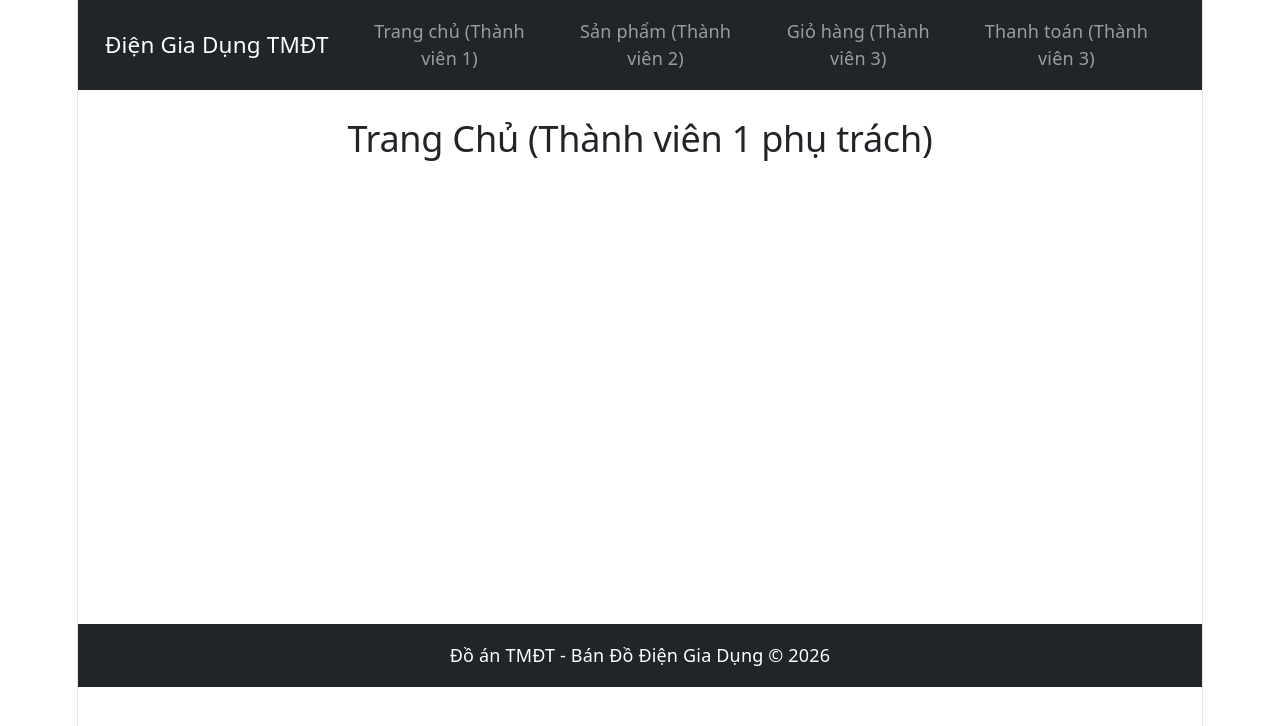
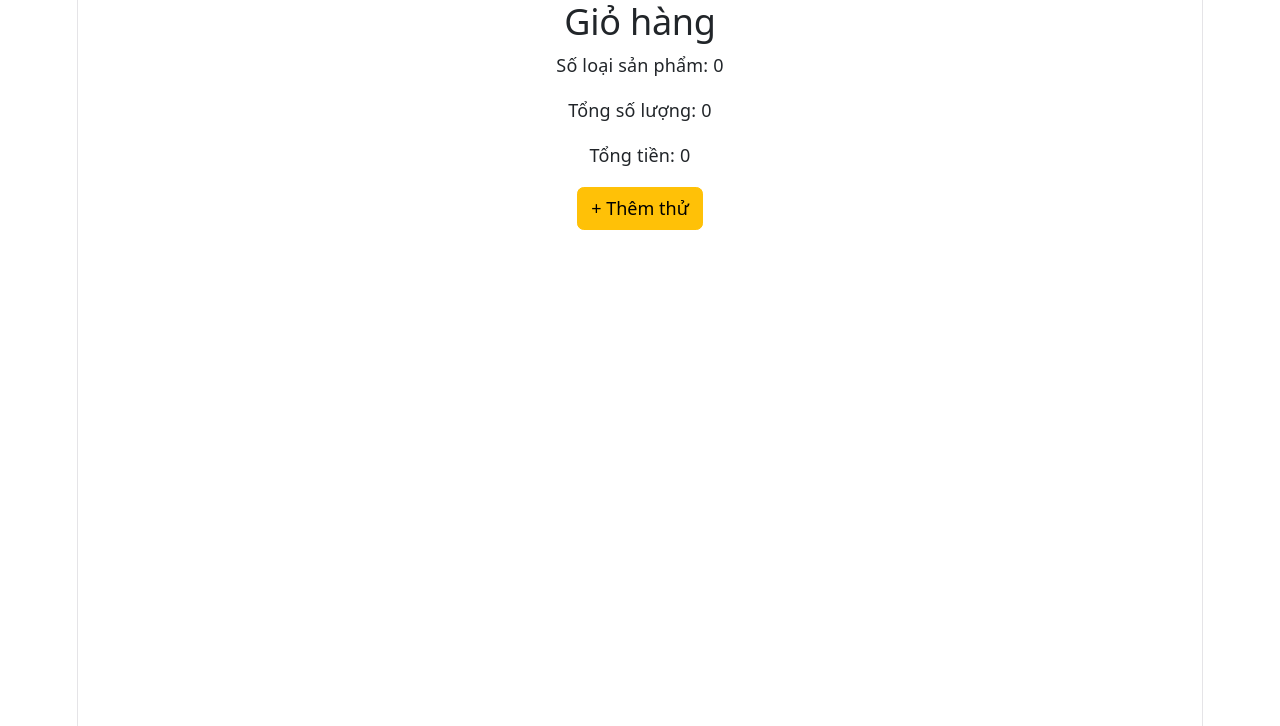
Before and after one commit to Phong205/DoAn_TMDT_DienGiaDung, a React (Vite) app: page / in a window 1280 px wide. Shown: the top 726 px of the page. Built offline with nearby package versions, Linux system fonts and the light colour scheme.

Commit message:
feat: add Cart and Checkout page components

```diff
--- a/src/App.jsx
+++ b/src/App.jsx
@@ -1,41 +1,32 @@
-import React from 'react';
-import { BrowserRouter as Router, Routes, Route, Link } from 'react-router-dom';
+import { useDispatch, useSelector } from 'react-redux';
+import { addToCart } from '../features/cartSlice';
 
-//import giỏ hàng
-import Cart from './pages/Cart';
-import Checkout from './pages/Checkout';
+function Cart() {
+    const dispatch = useDispatch();
+    const { items, totalQuantity, totalAmount } = useSelector((state) => state.cart);
 
-function App() {
-  return (
-      <Router>
-        {/* Header tạm thời để test chuyển trang */}
-        <nav className="navbar navbar-expand-lg navbar-dark bg-dark px-4">
-          <Link className="navbar-brand" to="/">Điện Gia Dụng TMĐT</Link>
-          <div className="navbar-nav ms-auto">
-            <Link className="nav-link" to="/">Trang chủ (Thành viên 1)</Link>
-            <Link className="nav-link" to="/products">Sản phẩm (Thành viên 2)</Link>
-            <Link className="nav-link" to="/cart">Giỏ hàng (Thành viên 3)</Link>
-            <Link className="nav-link" to="/checkout">Thanh toán (Thành viên 3)</Link>
-          </div>
-        </nav>
+    //  nút "Thêm vào giỏ" tạm thời
+    const handleAddTest = () => {
+        dispatch(addToCart({
+            id: 1,
+            name: 'Tủ lạnh thử',
+            price: 12500000,
+            image: '',
+        }));
+    };
 
-        {/* Nội dung thay đổi theo Route */}
-        <div className="container my-4" style={{ minHeight: '60vh' }}>
-          <Routes>
-            <Route path="/" element={<h2>Trang Chủ (Thành viên 1 phụ trách)</h2>} />
-            <Route path="/products" element={<h2>Danh sách & Chi tiết sản phẩm (Thành viên 2 phụ trách)</h2>} />
-            <Route path="/cart" element={<Cart/>} />
-            <Route path="/checkout" element={<Checkout/>} />
-          </Routes>
+    return (
+        <div>
+            <h2>Giỏ hàng</h2>
+            <p>Số loại sản phẩm: {items.length}</p>
+            <p>Tổng số lượng: {totalQuantity}</p>
+            <p>Tổng tiền: {totalAmount}</p>
+
+            <button className="btn btn-warning" onClick={handleAddTest}>
+                + Thêm thử
+            </button>
         </div>
-
-        {/* Footer chung */}
-        <footer className="bg-dark text-white text-center py-3">
-          <p className="mb-0">Đồ án TMĐT - Bán Đồ Điện Gia Dụng © 2026</p>
-        </footer>
-
-      </Router>
-  );
+    );
 }
 
-export default App;
+export default Cart;
```
